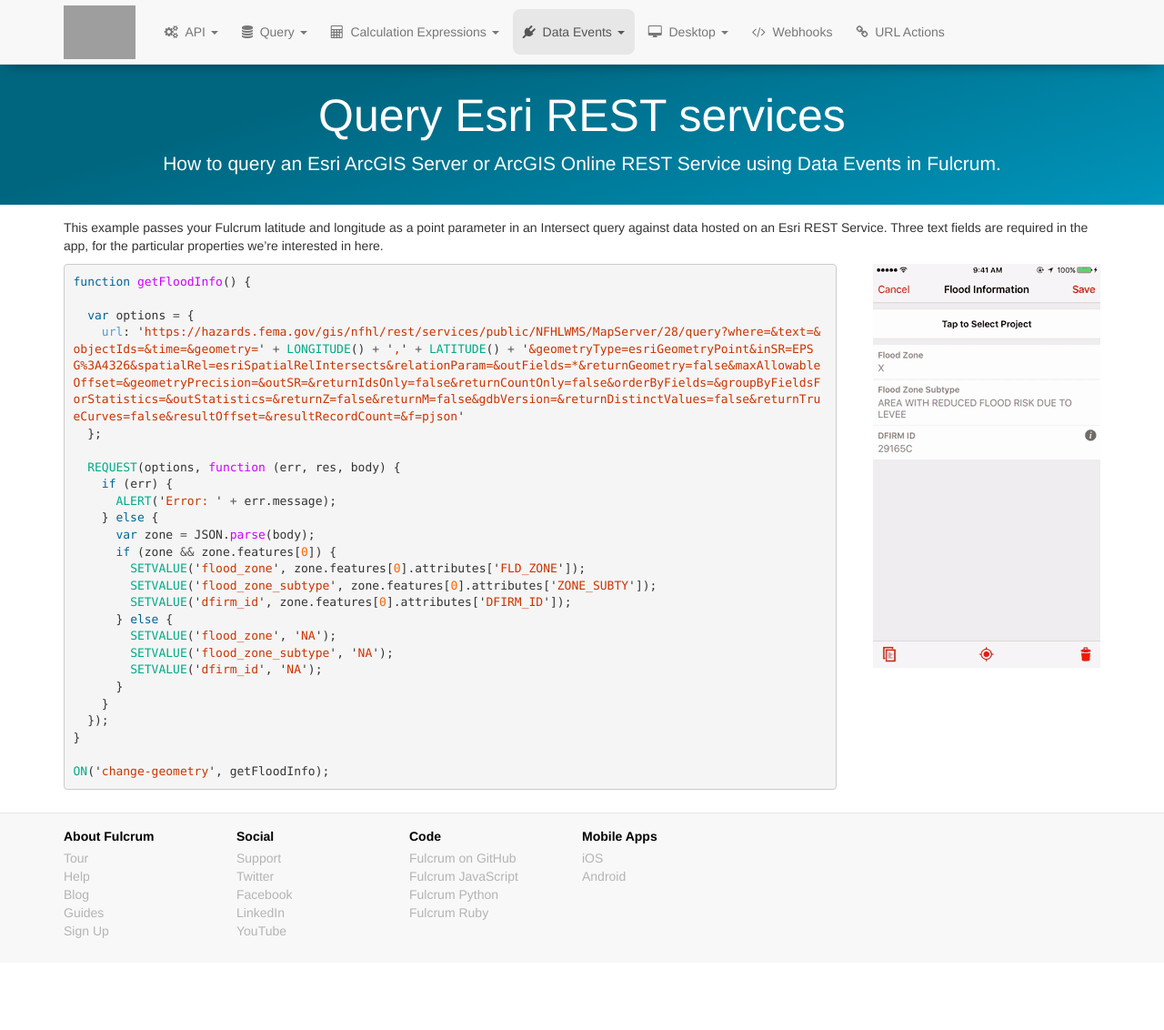
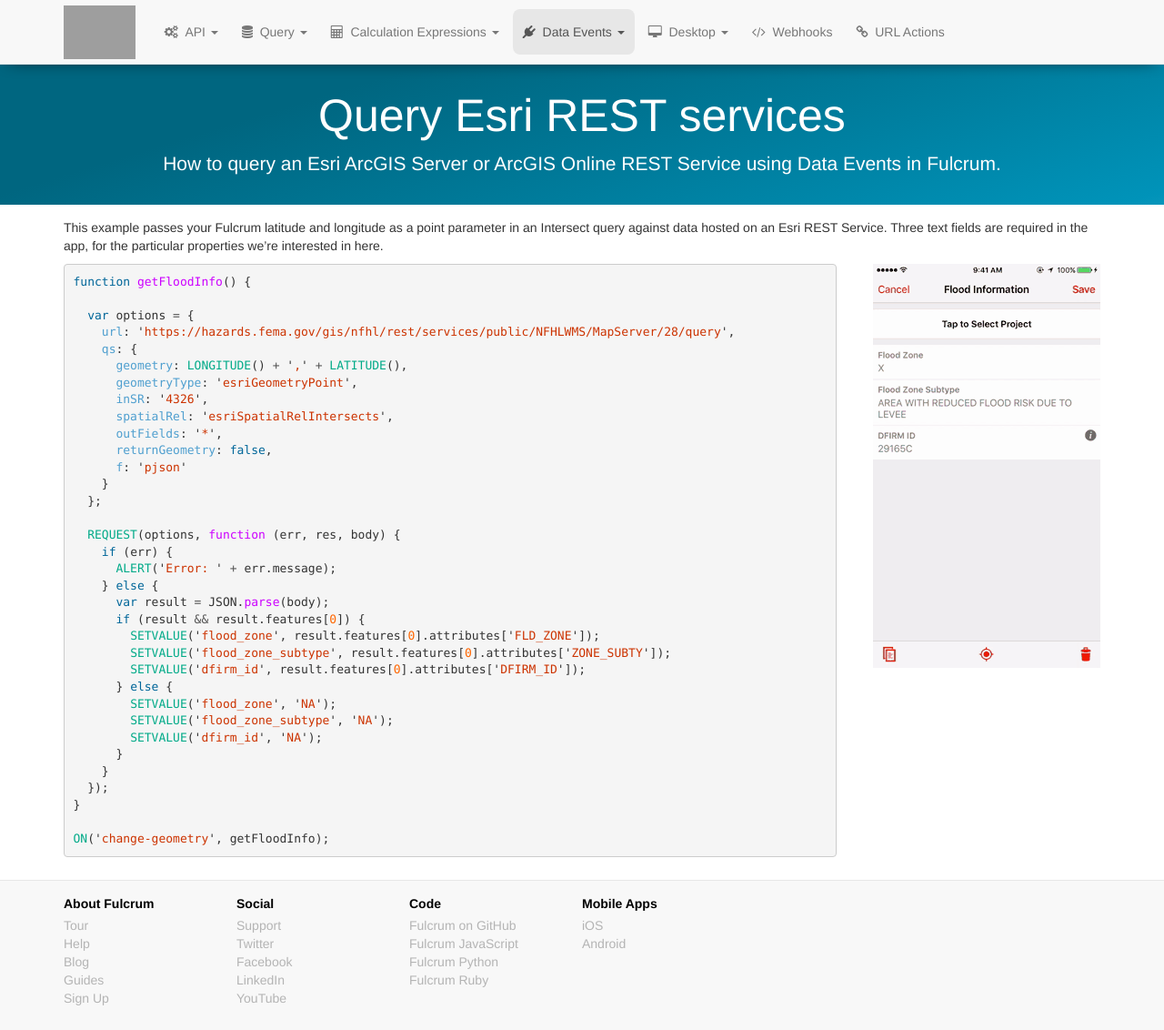
Before and after one commit to rylincoln/developer.fulcrumapp.com, a Jekyll site: the page built from _data-event-examples/esri-rest-services.md, in a window 1280 px wide and 1132 px high. Shown: the whole window at 91% size. Built offline with Jekyll 4.4.1, drawn with Linux system fonts in a browser that asks for light colours; nearby versions of some CDN libraries; grey boxes are pictures that could not be loaded.

Commit message:
Clean up example by using qs parameter

```diff
--- a/_data-event-examples/esri-rest-services.md
+++ b/_data-event-examples/esri-rest-services.md
@@ -17,18 +17,27 @@ This example passes your Fulcrum latitude and longitude as a point parameter in
 function getFloodInfo() {
 
   var options = {
-    url: 'https://hazards.fema.gov/gis/nfhl/rest/services/public/NFHLWMS/MapServer/28/query?where=&text=&objectIds=&time=&geometry=' + LONGITUDE() + ',' + LATITUDE() + '&geometryType=esriGeometryPoint&inSR=EPSG%3A4326&spatialRel=esriSpatialRelIntersects&relationParam=&outFields=*&returnGeometry=false&maxAllowableOffset=&geometryPrecision=&outSR=&returnIdsOnly=false&returnCountOnly=false&orderByFields=&groupByFieldsForStatistics=&outStatistics=&returnZ=false&returnM=false&gdbVersion=&returnDistinctValues=false&returnTrueCurves=false&resultOffset=&resultRecordCount=&f=pjson'
+    url: 'https://hazards.fema.gov/gis/nfhl/rest/services/public/NFHLWMS/MapServer/28/query',
+    qs: {
+      geometry: LONGITUDE() + ',' + LATITUDE(),
+      geometryType: 'esriGeometryPoint',
+      inSR: '4326',
+      spatialRel: 'esriSpatialRelIntersects',
+      outFields: '*',
+      returnGeometry: false,
+      f: 'pjson'
+    }
   };
 
   REQUEST(options, function (err, res, body) {
     if (err) {
       ALERT('Error: ' + err.message);
     } else {
-      var zone = JSON.parse(body);
-      if (zone && zone.features[0]) {
-        SETVALUE('flood_zone', zone.features[0].attributes['FLD_ZONE']);
-        SETVALUE('flood_zone_subtype', zone.features[0].attributes['ZONE_SUBTY']);
-        SETVALUE('dfirm_id', zone.features[0].attributes['DFIRM_ID']);
+      var result = JSON.parse(body);
+      if (result && result.features[0]) {
+        SETVALUE('flood_zone', result.features[0].attributes['FLD_ZONE']);
+        SETVALUE('flood_zone_subtype', result.features[0].attributes['ZONE_SUBTY']);
+        SETVALUE('dfirm_id', result.features[0].attributes['DFIRM_ID']);
       } else {
         SETVALUE('flood_zone', 'NA');
         SETVALUE('flood_zone_subtype', 'NA');
```
